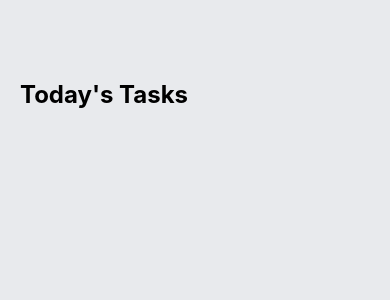
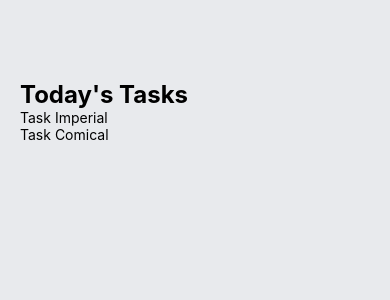
Before and after one commit to ShenanVindinu/goal-grid, a React Native app: screen / in a window 390 px wide. Shown: the top 300 px of the page. Built offline with nearby package versions, Linux system fonts and the light colour scheme.

Commit message:
Sample Text Added for testing purposes

```diff
--- a/App.tsx
+++ b/App.tsx
@@ -1,5 +1,6 @@
 import { StatusBar } from 'expo-status-bar';
 import { StyleSheet, Text, View } from 'react-native';
+import Task from "./components/Task";
 
 export default function App() {
   return (
@@ -9,11 +10,16 @@ export default function App() {
 
       <View style={styles.tasksWrapper}>
         <Text style={styles.sectionTitle}>Today's Tasks</Text>
+
+        <View style={styles.items}>
+          {/*  This is where the tasks will go*/}
+          <Task text={"Task Imperial"}/>
+          <Task text={"Task Comical"}/>
+        </View>
+
       </View>
 
-      <View style={styles.items}>
-      {/*  This is where the tasks will go*/}
-      </View>
+
 
     </View>
   );
@@ -32,6 +38,8 @@ const styles = StyleSheet.create({
     fontSize: 24,
     fontWeight: 'bold',
   },
-  items: {},
+  items: {
+
+  },
 
 });
--- a/components/Task.js
+++ b/components/Task.js
@@ -2,12 +2,16 @@ import { View, Text, StyleSheet } from 'react-native';
 
 import React from 'react';
 
-const Task = () => {
+const Task = (props) => {
     return (
         <View>
-            <Text>This is a Task</Text>
+            <Text>{props.text}</Text>
         </View>
     );
 };
 
+const styles = StyleSheet.create({
+
+})
+
 export default Task;
```
